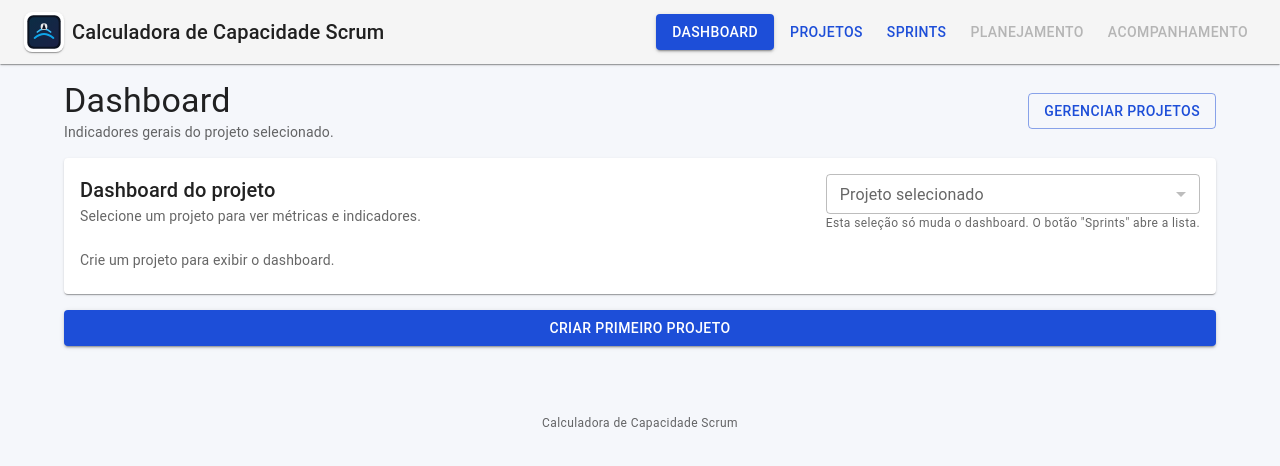
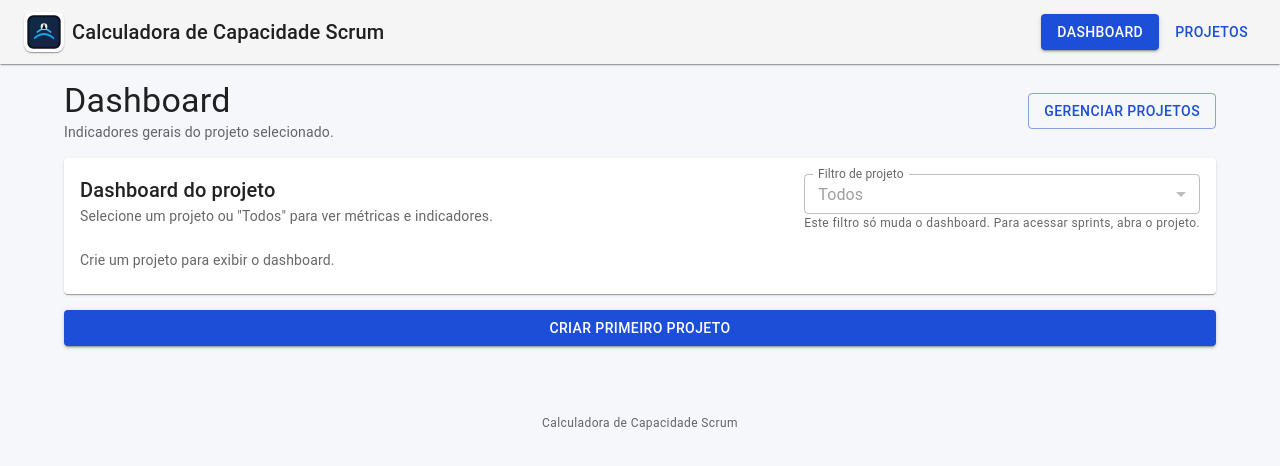
Before and after one commit to vinicius-schulz/sprint-planner-react, a React (Vite) app: page / in a window 1280 px wide. Shown: the top 466 px of the page. Built offline with nearby package versions, Linux system fonts and the light colour scheme.

Commit message:
feat: enhance ProjectDashboard with project filtering; refactor related components for improved usability

```diff
--- a/src/app/sprintLibrary.ts
+++ b/src/app/sprintLibrary.ts
@@ -293,6 +293,11 @@ export const getSprintState = (id: string) => {
   return state ? cloneState(state) : undefined;
 };
 
+export const getSprintMeta = (id: string) => {
+  const library = readLibrary();
+  return library.sprints[id]?.meta;
+};
+
 export const listProjects = (): ProjectMeta[] => {
   const library = readLibrary();
   return Object.values(library.projects).sort((a, b) => b.updatedAt.localeCompare(a.updatedAt));
--- a/src/components/ProjectDashboard/ProjectDashboard.tsx
+++ b/src/components/ProjectDashboard/ProjectDashboard.tsx
@@ -26,9 +26,8 @@ import styles from './ProjectDashboard.module.css';
 
 type ProjectDashboardProps = {
   projects: ProjectMeta[];
-  selectedProjectId?: string;
-  onSelectProject: (id: string) => void;
-  activeSprintId?: string;
+  selectedProjectId: 'all' | string;
+  onSelectProject: (id: 'all' | string) => void;
 };
 
 type SprintWithState = {
@@ -80,14 +79,6 @@ const formatDueDate = (value?: string) => {
   return parsed ? parsed.toLocaleDateString('pt-BR') : value;
 };
 
-const sprintStatusLabel = (status: PlanningLifecycleState['status']) => (
-  status === 'closed' ? 'Fechada' : status === 'followup' ? 'Em acompanhamento' : 'Em edição'
-);
-
-const sprintStatusColor = (status: PlanningLifecycleState['status']) => (
-  status === 'closed' ? 'success' : status === 'followup' ? 'info' : 'warning'
-);
-
 const projectStatusLabel = (status: ProjectMeta['status']) => (
   status === 'archived' ? 'Arquivado' : status === 'draft' ? 'Rascunho' : 'Ativo'
 );
@@ -117,14 +108,20 @@ export function ProjectDashboard({
   projects,
   selectedProjectId,
   onSelectProject,
-  activeSprintId,
 }: ProjectDashboardProps) {
-  const selectedProject = projects.find((project) => project.id === selectedProjectId);
+  const isAllProjects = selectedProjectId === 'all';
+  const selectedProject = isAllProjects ? undefined : projects.find((project) => project.id === selectedProjectId);
   const hasProjects = projects.length > 0;
+  const resolvedProject = selectedProject ?? projects[0]!;
 
   const sprintSummaries = useMemo(
-    () => (selectedProjectId ? listSprintSummaries(selectedProjectId) : []),
-    [selectedProjectId],
+    () => {
+      const sourceProjects = isAllProjects ? projects : projects.filter((project) => project.id === selectedProjectId);
+      return sourceProjects
+        .flatMap((project) => listSprintSummaries(project.id))
+        .sort((a, b) => b.updatedAt.localeCompare(a.updatedAt));
+    },
+    [projects, selectedProjectId, isAllProjects],
   );
 
   const sprintsWithState = useMemo(() => (
@@ -235,10 +232,15 @@ export function ProjectDashboard({
     };
   }, [sprintsWithState]);
 
-  const lastUpdated = sprintSummaries[0]?.updatedAt ?? selectedProject?.updatedAt;
-  const activeSprint = activeSprintId
-    ? sprintSummaries.find((sprint) => sprint.id === activeSprintId)
-    : undefined;
+  const projectStatusCounts = useMemo(() => projects.reduce(
+    (acc, project) => {
+      acc[project.status] += 1;
+      return acc;
+    },
+    { active: 0, archived: 0, draft: 0 } as Record<ProjectMeta['status'], number>,
+  ), [projects]);
+
+  const lastUpdated = sprintSummaries[0]?.updatedAt ?? resolvedProject?.updatedAt;
 
   const taskProgress = aggregates.totalTasks
     ? Math.round((aggregates.tasksDone / aggregates.totalTasks) * 100)
@@ -263,18 +265,19 @@ export function ProjectDashboard({
             <Box>
               <Typography variant="h6">Dashboard do projeto</Typography>
               <Typography variant="body2" color="text.secondary">
-                Selecione um projeto para ver métricas e indicadores.
+                Selecione um projeto ou "Todos" para ver métricas e indicadores.
               </Typography>
             </Box>
             <FormControl size="small" className={styles.selector}>
-              <InputLabel id="project-dashboard-select">Projeto selecionado</InputLabel>
+              <InputLabel id="project-dashboard-select">Filtro de projeto</InputLabel>
               <Select
                 labelId="project-dashboard-select"
-                value={selectedProjectId ?? ''}
-                label="Projeto selecionado"
+                value={selectedProjectId}
+                label="Filtro de projeto"
                 onChange={(e) => onSelectProject(String(e.target.value))}
                 disabled={!projects.length}
               >
+                <MenuItem value="all">Todos</MenuItem>
                 {projects.map((project) => (
                   <MenuItem key={project.id} value={project.id}>
                     {project.name}
@@ -282,30 +285,53 @@ export function ProjectDashboard({
                 ))}
               </Select>
               <Typography variant="caption" color="text.secondary" className={styles.helper}>
-                Esta seleção só muda o dashboard. O botão "Sprints" abre a lista.
+                Este filtro só muda o dashboard. Para acessar sprints, abra o projeto.
               </Typography>
             </FormControl>
           </Box>
 
-          {!selectedProject && (
+          {!hasProjects && (
             <Typography variant="body2" color="text.secondary">
-              {hasProjects ? 'Selecione um projeto para exibir o dashboard.' : 'Crie um projeto para exibir o dashboard.'}
+              Crie um projeto para exibir o dashboard.
             </Typography>
           )}
 
-          {selectedProject && (
+          {hasProjects && (
             <>
               <Paper variant="outlined" className={styles.hero}>
                 <Stack spacing={1}>
+                  {isAllProjects ? (
+                    <>
                       <Stack direction="row" spacing={1} alignItems="center" flexWrap="wrap">
-                    <Typography variant="subtitle2">Projeto selecionado</Typography>
-                    <Chip size="small" label={projectStatusLabel(selectedProject.status)} color={projectStatusColor(selectedProject.status)} />
+                        <Typography variant="subtitle2">Todos os projetos</Typography>
+                        <Chip size="small" label={`${projects.length} projetos`} color="primary" />
                       </Stack>
                       <div className={styles.heroRow}>
-                    <Typography variant="h6">{selectedProject.name}</Typography>
-                    {selectedProject.startDate || selectedProject.endDate ? (
+                        <Typography variant="h6">Visão consolidada</Typography>
                         <Typography variant="body2" color="text.secondary">
-                        Período: {formatDate(selectedProject.startDate)} {selectedProject.startDate && '-'} {formatDate(selectedProject.endDate)}
+                          Métricas unificadas de todas as sprints.
+                        </Typography>
+                      </div>
+                      <div className={styles.statusRow}>
+                        <Chip size="small" label={`Ativos ${projectStatusCounts.active}`} color="success" />
+                        <Chip size="small" label={`Rascunho ${projectStatusCounts.draft}`} color="warning" />
+                        <Chip size="small" label={`Arquivados ${projectStatusCounts.archived}`} color="default" />
+                      </div>
+                      <Typography variant="caption" color="text.secondary">
+                        Atualizado em {formatDate(lastUpdated)}
+                      </Typography>
+                    </>
+                  ) : (
+                    <>
+                      <Stack direction="row" spacing={1} alignItems="center" flexWrap="wrap">
+                        <Typography variant="subtitle2">Projeto filtrado</Typography>
+                        <Chip size="small" label={projectStatusLabel(resolvedProject.status)} color={projectStatusColor(resolvedProject.status)} />
+                      </Stack>
+                      <div className={styles.heroRow}>
+                        <Typography variant="h6">{resolvedProject.name}</Typography>
+                        {resolvedProject.startDate || resolvedProject.endDate ? (
+                          <Typography variant="body2" color="text.secondary">
+                            Período: {formatDate(resolvedProject.startDate)} {resolvedProject.startDate && '-'} {formatDate(resolvedProject.endDate)}
                           </Typography>
                         ) : (
                           <Typography variant="body2" color="text.secondary">Período não definido</Typography>
@@ -314,16 +340,7 @@ export function ProjectDashboard({
                       <Typography variant="caption" color="text.secondary">
                         Atualizado em {formatDate(lastUpdated)}
                       </Typography>
-                  {activeSprint ? (
-                    <div className={styles.heroRow}>
-                      <Typography variant="body2">Sprint ativa:</Typography>
-                      <Typography variant="body2">{activeSprint.title || 'Sprint sem título'}</Typography>
-                      <Chip size="small" label={sprintStatusLabel(activeSprint.status)} color={sprintStatusColor(activeSprint.status)} />
-                    </div>
-                  ) : (
-                    <Typography variant="caption" color="text.secondary">
-                      Nenhuma sprint ativa neste projeto.
-                    </Typography>
+                    </>
                   )}
                 </Stack>
               </Paper>
--- a/src/layout/Header.tsx
+++ b/src/layout/Header.tsx
@@ -3,14 +3,10 @@ import { NavLink } from 'react-router-dom';
 import logo from '../assets/logo.svg';
 
 interface HeaderProps {
-  active: 'dashboard' | 'projects' | 'sprints' | 'plan' | 'acomp';
-  followUpEnabled?: boolean;
-  sprintId?: string;
-  projectId?: string;
-  projectName?: string;
+  active: 'dashboard' | 'projects';
 }
 
-export function Header({ active, followUpEnabled = true, sprintId, projectId, projectName }: HeaderProps) {
+export function Header({ active }: HeaderProps) {
   return (
     <AppBar position="fixed" color="default" elevation={1}>
       <Toolbar sx={{ gap: 1, flexWrap: 'wrap' }}>
@@ -24,23 +20,6 @@ export function Header({ active, followUpEnabled = true, sprintId, projectId, pr
           <Typography variant="h6" sx={{ mb: 0 }}>
             Calculadora de Capacidade Scrum
           </Typography>
-          {projectName && (
-            <Box
-              component="span"
-              sx={{
-                ml: 1,
-                px: 1,
-                py: 0.5,
-                borderRadius: 1,
-                bgcolor: 'primary.main',
-                color: 'primary.contrastText',
-                fontSize: 12,
-                fontWeight: 700,
-              }}
-            >
-              Projeto: {projectName}
-            </Box>
-          )}
         </Stack>
         <Stack direction="row" spacing={1}>
           <Button
@@ -59,38 +38,6 @@ export function Header({ active, followUpEnabled = true, sprintId, projectId, pr
           >
             Projetos
           </Button>
-          <Button
-            component={NavLink}
-            to={projectId ? `/projects/${projectId}/sprints` : '/projects'}
-            variant={active === 'sprints' ? 'contained' : 'text'}
-            color="primary"
-            disabled={!projectId}
-          >
-            Sprints
-          </Button>
-          <Button
-            component={NavLink}
-            to={sprintId ? `/plan/${sprintId}` : '/sprints'}
-            variant={active === 'plan' ? 'contained' : 'text'}
-            color="primary"
-            disabled={!sprintId}
-          >
-            Planejamento
-          </Button>
-          <Button
-            component={NavLink}
-            to={sprintId ? `/acomp/${sprintId}` : '/sprints'}
-            variant={active === 'acomp' ? 'contained' : 'text'}
-            color="primary"
-            disabled={!followUpEnabled || !sprintId}
-            onClick={(e) => {
-              if (!followUpEnabled || !sprintId) {
-                e.preventDefault();
-              }
-            }}
-          >
-            Acompanhamento
-          </Button>
         </Stack>
       </Toolbar>
     </AppBar>
--- a/src/layout/Layout.tsx
+++ b/src/layout/Layout.tsx
@@ -1,7 +1,6 @@
 import { useEffect } from 'react';
 import { useLocation, useNavigate } from 'react-router-dom';
-import { useAppSelector } from '../app/hooks';
-import { getActiveSprintId, getActiveProjectId, getProjectMeta } from '../app/sprintLibrary';
+import { getActiveSprintId } from '../app/sprintLibrary';
 import { Header } from './Header';
 import { Content } from './Content';
 import { Footer } from './Footer';
@@ -12,7 +11,6 @@ const navigateToPlanningEventName = 'navigate-to-planning';
 export function Layout() {
   const location = useLocation();
   const navigate = useNavigate();
-  const planningStatus = useAppSelector((state) => state.planningLifecycle.status);
 
   useEffect(() => {
     const onNavigateToPlanning = (event: Event) => {
@@ -21,7 +19,7 @@ export function Layout() {
       const sprintMatch = location.pathname.match(/^\/(?:plan|acomp)\/([^/]+)/);
       const sprintId = sprintMatch?.[1] || getActiveSprintId();
       if (!sprintId) {
-        navigate('/sprints');
+        navigate('/projects');
         return;
       }
       const params = new URLSearchParams();
@@ -39,28 +37,11 @@ export function Layout() {
     return () => window.removeEventListener(navigateToPlanningEventName, onNavigateToPlanning as EventListener);
   }, [location.pathname, navigate]);
 
-  const sprintMatch = location.pathname.match(/^\/(plan|acomp)\/([^/]+)/);
-  const projectMatch = location.pathname.match(/^\/projects(?:\/([^/]+))?/);
-  const sprintId = sprintMatch?.[2];
-  const projectId = projectMatch?.[1] || getActiveProjectId();
-  const projectName = projectId ? getProjectMeta(projectId)?.name : undefined;
-  const active: 'dashboard' | 'projects' | 'sprints' | 'plan' | 'acomp' = sprintMatch
-    ? (sprintMatch[1] as 'plan' | 'acomp')
-    : location.pathname === '/'
-      ? 'dashboard'
-      : location.pathname.startsWith('/projects')
-        ? (projectMatch?.[1] ? 'sprints' : 'projects')
-        : 'projects';
+  const active: 'dashboard' | 'projects' = location.pathname === '/' ? 'dashboard' : 'projects';
 
   return (
     <>
-      <Header
-        active={active}
-        followUpEnabled={planningStatus !== 'editing'}
-        sprintId={sprintId}
-        projectId={projectId}
-        projectName={projectName}
-      />
+      <Header active={active} />
       <Content />
       <Footer />
     </>
--- a/src/pages/PlanningPage.tsx
+++ b/src/pages/PlanningPage.tsx
@@ -16,7 +16,7 @@ import PictureAsPdfOutlinedIcon from '@mui/icons-material/PictureAsPdfOutlined';
 import { useNavigate, useLocation, useParams } from 'react-router-dom';
 import { useAppDispatch, useAppSelector } from '../app/hooks';
 import { useEnsureActiveSprint } from '../app/useEnsureActiveSprint';
-import { getActiveProjectId } from '../app/sprintLibrary';
+import { getSprintMeta } from '../app/sprintLibrary';
 import { SprintTab } from '../features/sprint/SprintTab';
 import { EventsTab } from '../features/events/EventsTab';
 import { TeamTab } from '../features/members/TeamTab';
@@ -43,7 +43,7 @@ export function PlanningPage() {
   const navigate = useNavigate();
   const location = useLocation();
   const { sprintId } = useParams<{ sprintId: string }>();
-  const projectId = getActiveProjectId();
+  const projectId = sprintId ? getSprintMeta(sprintId)?.projectId : undefined;
   const planningStatus = useAppSelector((state) => state.planningLifecycle.status);
   const planningLocked = planningStatus !== 'editing';
 
--- a/src/pages/ProjectDashboardPage.tsx
+++ b/src/pages/ProjectDashboardPage.tsx
@@ -3,37 +3,23 @@ import { Box, Button, Stack, Typography } from '@mui/material';
 import { useNavigate } from 'react-router-dom';
 import { ProjectDashboard } from '../components/ProjectDashboard';
 import {
-  getActiveProjectId,
-  getActiveSprintId,
   listProjects,
-  setActiveProjectId,
 } from '../app/sprintLibrary';
 
 export function ProjectDashboardPage() {
   const navigate = useNavigate();
   const [projects] = useState(() => listProjects());
-  const [selectedProjectId, setSelectedProjectId] = useState<string | undefined>(() => getActiveProjectId());
-  const activeSprintId = getActiveSprintId();
+  const [selectedProjectId, setSelectedProjectId] = useState<'all' | string>('all');
 
   useEffect(() => {
-    if (!projects.length) {
-      setSelectedProjectId(undefined);
-      return;
-    }
-    const active = getActiveProjectId();
-    const candidate = selectedProjectId ?? active;
-    const fallback = projects.find((p) => p.id === candidate)?.id ?? projects[0].id;
-    if (fallback !== selectedProjectId) {
-      setSelectedProjectId(fallback);
-    }
-    if (fallback && fallback !== active) {
-      setActiveProjectId(fallback);
+    if (selectedProjectId === 'all') return;
+    if (!projects.find((project) => project.id === selectedProjectId)) {
+      setSelectedProjectId('all');
     }
   }, [projects, selectedProjectId]);
 
-  const handleSelectProject = (id: string) => {
+  const handleSelectProject = (id: 'all' | string) => {
     setSelectedProjectId(id);
-    setActiveProjectId(id);
   };
 
   return (
@@ -54,7 +40,6 @@ export function ProjectDashboardPage() {
         projects={projects}
         selectedProjectId={selectedProjectId}
         onSelectProject={handleSelectProject}
-        activeSprintId={activeSprintId}
       />
 
       {!projects.length && (
--- a/src/pages/ProjectListPage.tsx
+++ b/src/pages/ProjectListPage.tsx
@@ -20,10 +20,8 @@ import { ProjectModal } from '../components/ProjectModal';
 import type { ProjectModalData } from '../components/ProjectModal';
 import {
   createProject,
-  getActiveProjectId,
   listProjects,
   removeProject,
-  setActiveProjectId,
   updateProject,
 } from '../app/sprintLibrary';
 
@@ -32,7 +30,6 @@ const formatDate = (value?: string) => (value ? new Date(value).toLocaleDateStri
 export function ProjectListPage() {
   const navigate = useNavigate();
   const [projects, setProjects] = useState(() => listProjects());
-  const [activeProjectId, setActiveProjectIdState] = useState<string | undefined>(() => getActiveProjectId());
   const [isModalOpen, setIsModalOpen] = useState(false);
   const [editingProjectId, setEditingProjectId] = useState<string | null>(null);
   const editingProject = editingProjectId ? projects.find((p) => p.id === editingProjectId) : undefined;
@@ -55,8 +52,6 @@ export function ProjectListPage() {
   };
 
   const handleOpen = (id: string) => {
-    setActiveProjectId(id);
-    setActiveProjectIdState(id);
     navigate(`/projects/${id}/sprints`);
   };
 
@@ -67,7 +62,6 @@ export function ProjectListPage() {
     if (!confirmed) return;
     removeProject(id);
     refresh();
-    setActiveProjectIdState(getActiveProjectId());
   };
 
   const handleSave = (data: ProjectModalData) => {
@@ -75,8 +69,6 @@ export function ProjectListPage() {
       updateProject({ ...editingProject, ...data });
     } else {
       const project = createProject(data);
-      setActiveProjectId(project.id);
-      setActiveProjectIdState(project.id);
       navigate(`/projects/${project.id}/sprints`);
     }
     refresh();
@@ -135,9 +127,6 @@ export function ProjectListPage() {
                       primary={
                         <Stack direction="row" spacing={1} alignItems="center">
                           <Typography variant="subtitle1">{project.name}</Typography>
-                          {activeProjectId === project.id && (
-                            <Chip size="small" color="primary" label="Selecionado" />
-                          )}
                           <Chip
                             size="small"
                             label={
```
Also changed, not shown: src/pages/SprintListPage.tsx (+25 -5 lines). Lines whose indentation alone changed are shown as unchanged.
